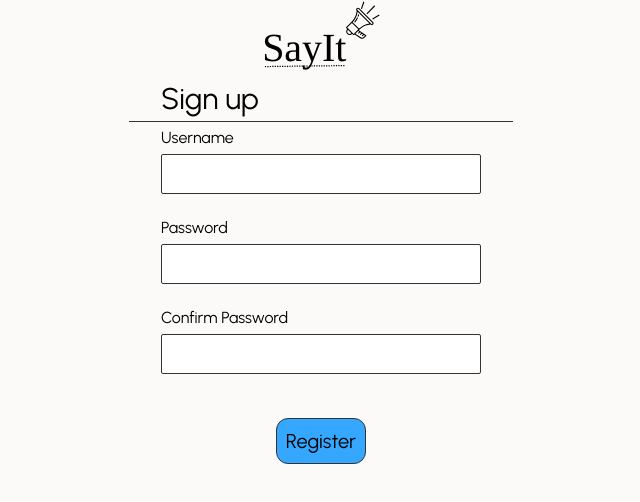
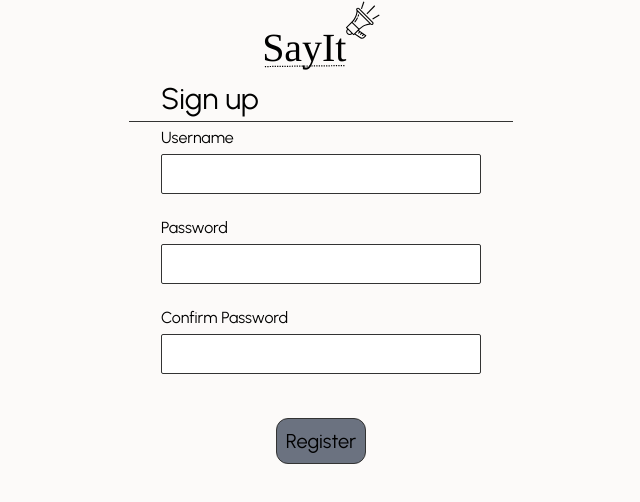
Before and after one commit to FrancoASalinas/Blog-Project, a React (Vite) app in the folder client/blog-client/: page /register in a window 1280 px wide. Shown: the top 502 px of the page, without its empty margins (319-959 px from the left). Built offline with nearby package versions, Linux system fonts and the light colour scheme.

Commit message:
feat: register spinner

```diff
--- a/client/blog-client/src/pages/RegisterForm.tsx
+++ b/client/blog-client/src/pages/RegisterForm.tsx
@@ -18,13 +18,13 @@ function RegisterForm() {
   const [confirmPassword, setConfirmPassword] = useState('');
   const [inputErrors, setInputErrors] = useState<DataResponse['errors']>();
   const [serverError, setServerError] = useState<string>('');
-  const [success, setSuccess] = useState(false);
+  const [loading, setLoading] = useState(false);
   const redirect = useNavigate();
 
   async function handleSubmit(e: any) {
     e.preventDefault();
 
-    if (success === true) return;
+    setLoading(true);
 
     const data = {
       username: username,
@@ -64,11 +64,13 @@ function RegisterForm() {
               break;
             case 200:
               setServerError('');
-              setSuccess(true);
               redirect('success');
+              setLoading(false);
           }
+          setLoading(false);
         } else if (Object.keys(data.errors).length > 0 && res.status === 400) {
           setInputErrors(data.errors);
+          setLoading(false);
         }
       });
   }
@@ -175,8 +177,22 @@ function RegisterForm() {
             </span>
           )}
         </ul>
-        <div className='flex justify-center flex-col items-center'>
-          <ArgentinianButton text='Register' />
+        <div className='items-center w-fit h-fit relative mx-auto'>
+          <ArgentinianButton
+            text='Register'
+            disabled={
+              username.length === 0 ||
+              password.length === 0 ||
+              confirmPassword.length === 0
+            }
+          />
+          <div className='absolute top-1/2 left-[120%] flex justify-center items-center -translate-y-1/2'>
+            {loading && (
+              <span className='loader'>
+                <span className='text-transparent'>loading</span>
+              </span>
+            )}
+          </div>
         </div>
       </form>
     </>
```
